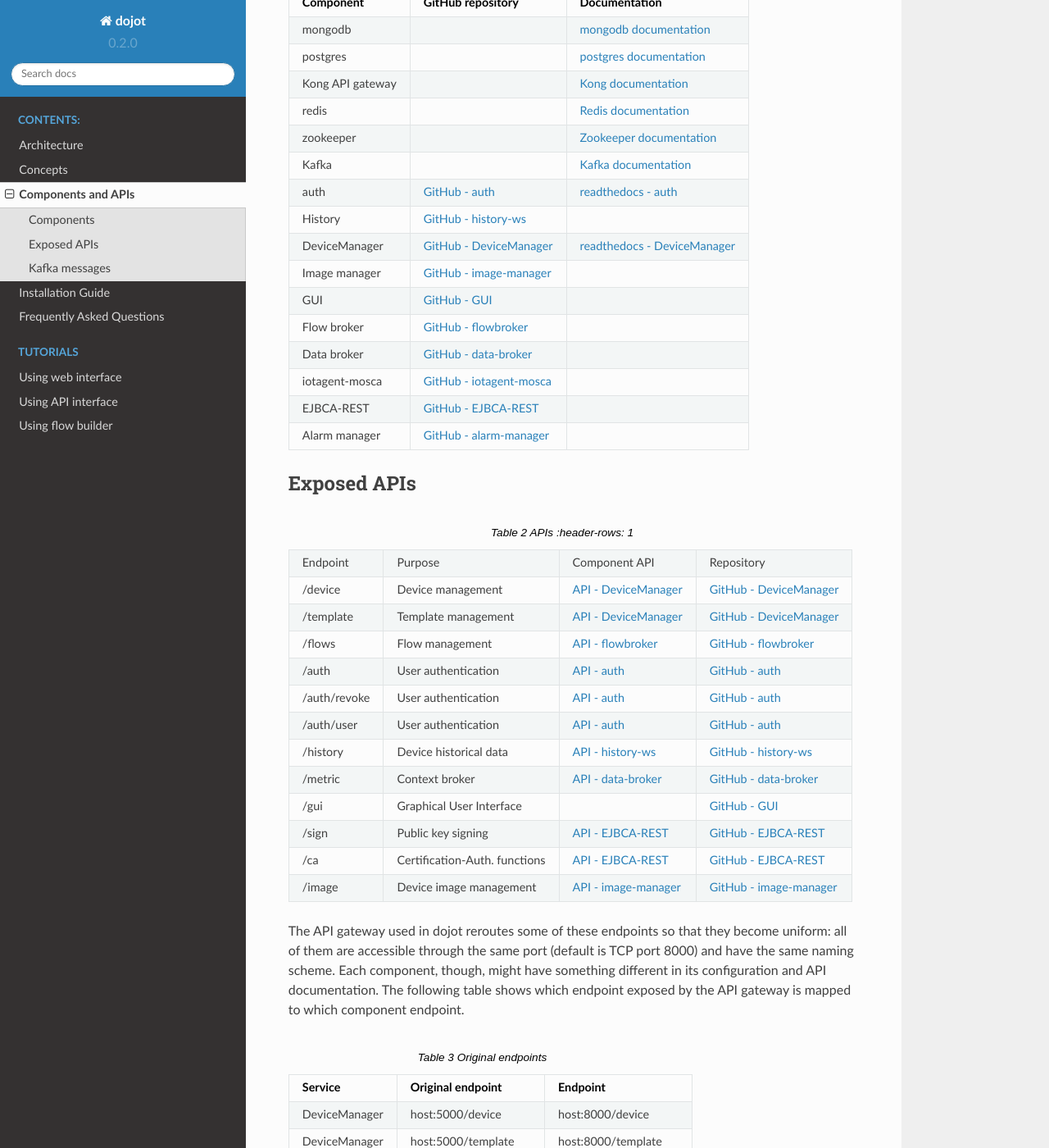
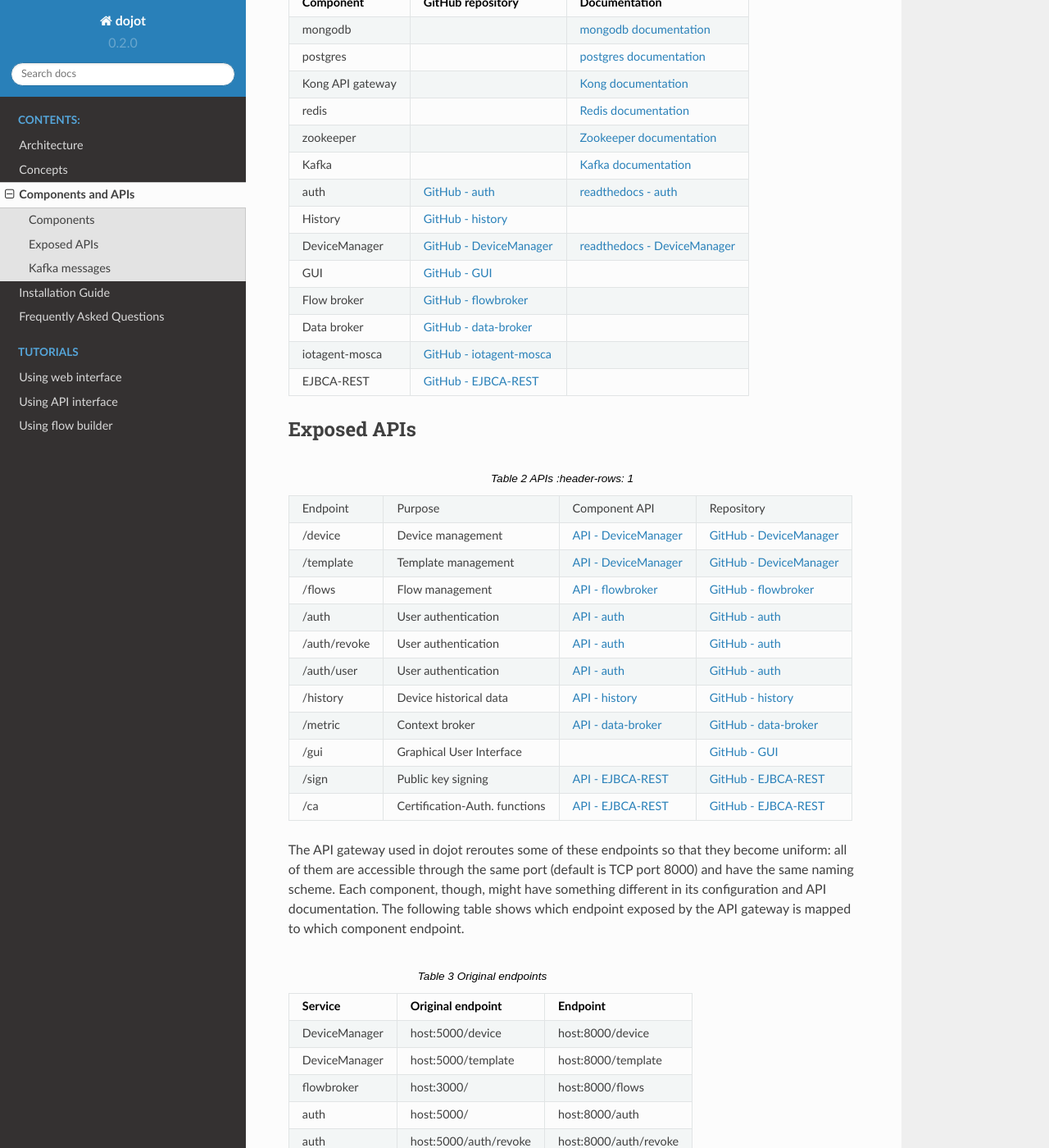
Before and after one commit to dojot/docs, a Sphinx documentation site: the page built from source/components-and-apis.rst, in a window 1280 px wide and 1400 px high, scrolled down 271 px. Shown: the whole window at 82% size. Built offline with Sphinx 7.4.7 and the Read the Docs theme 2.0.0, drawn with Linux system fonts in a browser that asks for light colours.

Commit message:
updating versions

```diff
--- a/source/components-and-apis.rst
+++ b/source/components-and-apis.rst
@@ -34,14 +34,11 @@
     - `GitHub - auth`_
     - `readthedocs - auth`_
   * - History
-    - `GitHub - history-ws`_
+    - `GitHub - history`_
     -
   * - DeviceManager
     - `GitHub - DeviceManager`_
     - `readthedocs - DeviceManager`_
-  * - Image manager
-    - `GitHub - image-manager`_
-    -
   * - GUI
     - `GitHub - GUI`_
     -
@@ -56,9 +53,6 @@
     -
   * - EJBCA-REST
     - `GitHub - EJBCA-REST`_
-    -
-  * - Alarm manager
-    - `GitHub - alarm-manager`_
     -
 
 
@@ -98,8 +92,8 @@
     - `GitHub - auth`_
   * - /history
     -  Device historical data
-    - `API - history-ws`_
-    - `GitHub - history-ws`_
+    - `API - history`_
+    - `GitHub - history`_
   * - /metric
     -  Context broker
     - `API - data-broker`_
@@ -116,10 +110,6 @@
     -  Certification-Auth. functions
     - `API - EJBCA-REST`_
     - `GitHub - EJBCA-REST`_
-  * - /image
-    - Device image management
-    - `API - image-manager`_
-    - `GitHub - image-manager`_
 
 
 The API gateway used in dojot reroutes some of these endpoints so that they
@@ -141,7 +131,7 @@
    * - DeviceManager
      - host:5000/template
      - host:8000/template
-   * - mashup
+   * - flowbroker
      - host:3000/
      - host:8000/flows
    * - auth
@@ -200,40 +190,31 @@
 
 
 .. _GitHub - auth: https://github.com/dojot/auth
-.. _API - auth: https://dojot.github.io/auth/apiary_latest.html
-.. _readthedocs - auth: http://dojotdocs.readthedocs.io/projects/auth/en/latest/
+.. _API - auth: https://dojot.github.io/auth/apiary_v0.3.0.html
+.. _readthedocs - auth: https://dojotdocs.readthedocs.io/projects/auth/en/v0.3.0/
 
-.. _GitHub - history-ws: https://github.com/dojot/history-ws
-.. _API - history-ws: https://dojot.github.io/history/apiary_latest.html
+.. _GitHub - history: https://github.com/dojot/history
+.. _API - history: https://dojot.github.io/history/apiary_v1.0.0.html
 
 
 .. _GitHub - DeviceManager: https://github.com/dojot/device-manager
-.. _API - DeviceManager: https://dojot.github.io/device-manager/apiary_latest.html
-.. _readthedocs - DeviceManager: http://dojotdocs.readthedocs.io/projects/DeviceManager/en/latest/
-.. _Messages - DeviceManager: http://dojotdocs.readthedocs.io/projects/DeviceManager/en/latest/kafka-messages.html
-
-.. _GitHub - image-manager: <https://github.com/dojot/image-manager>
-.. _API - image-manager: https://dojot.github.io/image-manager/apiary_latest.html
+.. _API - DeviceManager: https://dojot.github.io/device-manager/apiary_v0.3.0.html
+.. _readthedocs - DeviceManager: http://dojotdocs.readthedocs.io/projects/DeviceManager/en/v0.3.0/
+.. _Messages - DeviceManager: http://dojotdocs.readthedocs.io/projects/DeviceManager/en/v0.3.0/kafka-messages.html
 
 
 .. _GitHub - GUI: https://github.com/dojot/gui
 
 
 .. _GitHub - flowbroker: https://github.com/dojot/flowbroker
-.. _API - flowbroker: https://dojot.github.io/flowbroker/apiary_latest.html
+.. _API - flowbroker: https://dojot.github.io/flowbroker/apiary_v0.3.0.html
 
 .. _GitHub - data-broker: https://github.com/dojot/data-broker
-.. _API - data-broker: https://dojot.github.io/data-broker/apiary_latest.html
+.. _API - data-broker: https://dojot.github.io/data-broker/apiary_v0.3.0.html
 
-.. _Messages - iotagent-mosca: http://dojotdocs.readthedocs.io/projects/iotagent-mosca/en/latest/operation.html#sending-messages-to-other-components-via-kafka
+.. _Messages - iotagent-mosca: http://dojotdocs.readthedocs.io/projects/iotagent-mosca/en/v0.3.0/operation.html#sending-messages-to-other-components-via-kafka
 
 .. _GitHub - iotagent-mosca: https://github.com/dojot/iotagent-mosca
 
-.. _GitHub - data-broker: https://github.com/dojot/data-broker
-
-.. _GitHub - mashup: https://github.com/dojot/mashup
-
 .. _GitHub - EJBCA-REST: https://github.com/dojot/ejbca-rest
-.. _API - EJBCA-REST: https://dojot.github.io/ejbca-rest/apiary_latest.html
-
-.. _GitHub - alarm-manager: https://github.com/dojot/alarm-manager
+.. _API - EJBCA-REST: https://dojot.github.io/ejbca-rest/apiary_v0.1.0.html
```
